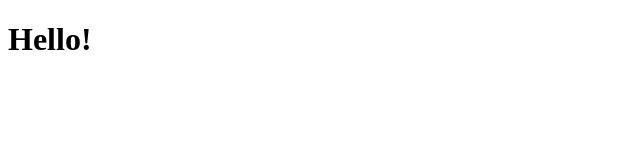
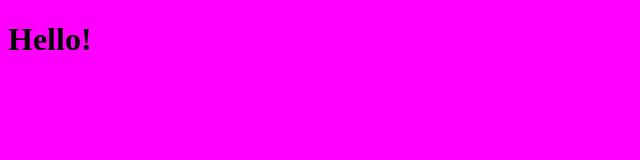
Before and after one commit to Priz0001/project-one, a plain HTML site: page index.html in a window 1280 px wide. Shown: the whole page, without its empty margins (0-640 px from the left). Drawn offline with Linux system fonts and the light colour scheme.

Commit message:
adds css

```diff
--- /dev/null
+++ b/css/main.css
@@ -0,0 +1,3 @@
+body{
+    background-color: magenta;
+}
--- a/index.html
+++ b/index.html
@@ -4,6 +4,7 @@
     <meta charset="UTF-8">
     <meta name="viewport" content="width=device-width, initial-scale=1.0">
     <title>Document</title>
+    <link rel="stylesheet" href="css/main.css">
 </head>
 <body>
     <h1>Hello!</h1>
```
